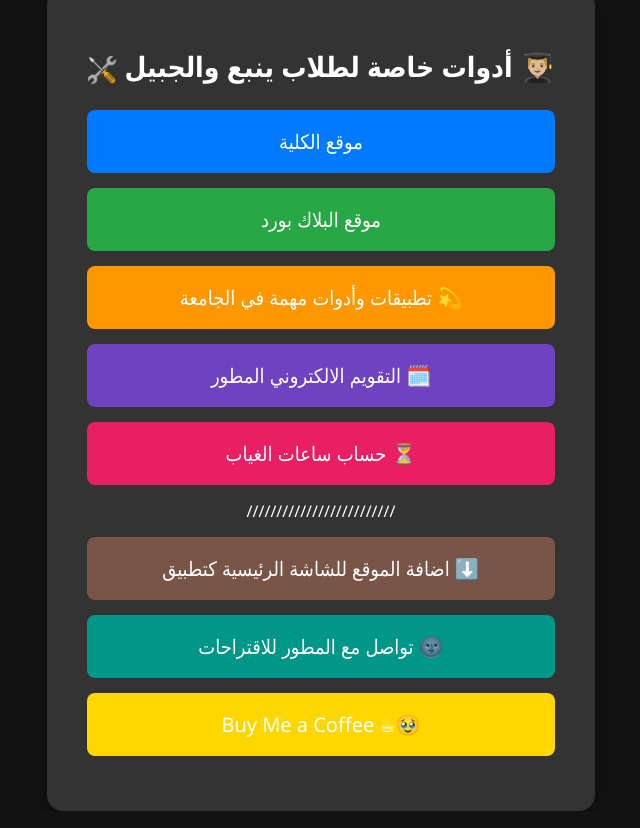
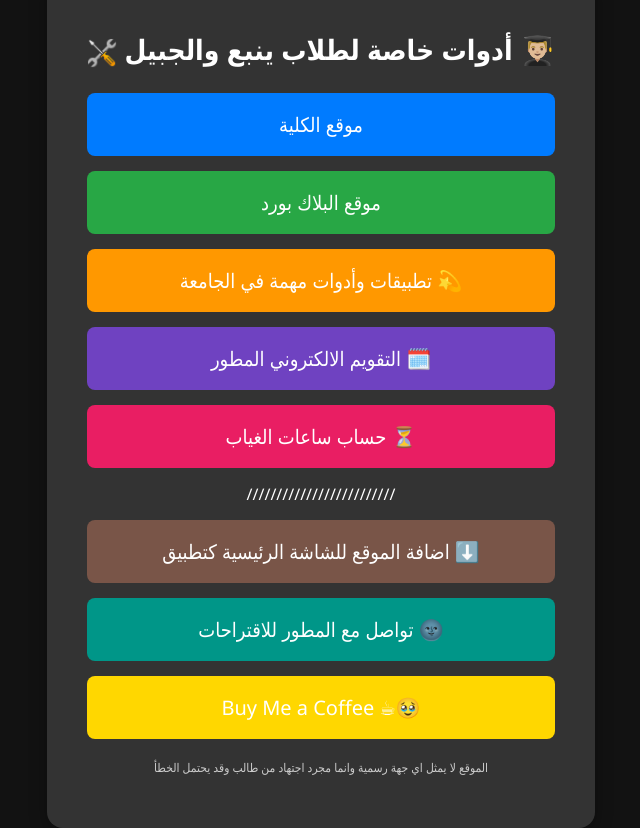
Before and after one commit to HxH-3mk/YST, a plain HTML site: page index.html in a window 1280 px wide. Shown: the whole page, without its empty margins (319-959 px from the left). Drawn offline with Linux system fonts and the light colour scheme.

Commit message:
Update index.html

```diff
--- a/index.html
+++ b/index.html
@@ -150,6 +150,9 @@
       <a href="App.html" class="button g">اضافة الموقع للشاشة الرئيسية كتطبيق ⬇️</a>
       <a href="https://t.me/ksa402" class="button f" target="_blank">تواصل مع المطور للاقتراحات 🌚</a>
       <a href="https://buymeacoffee.com/hxh3mk" class="button h" target="_blank">Buy Me a Coffee ☕🥹</a>
+      <p style="font-size: 12px; color: #cccccc; margin-top: 20px;">
+        الموقع لا يمثل اي جهة رسمية وانما مجرد اجتهاد من طالب وقد يحتمل الخطأ
+      </p>
     </div>
   </body>
 </html>
```
